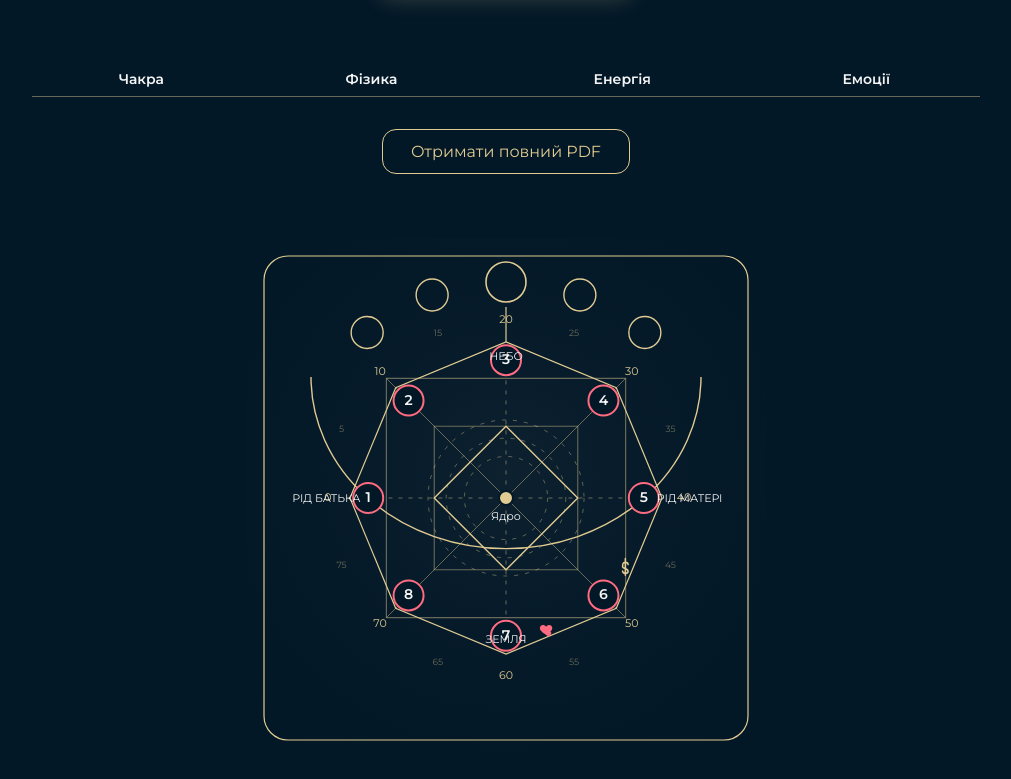
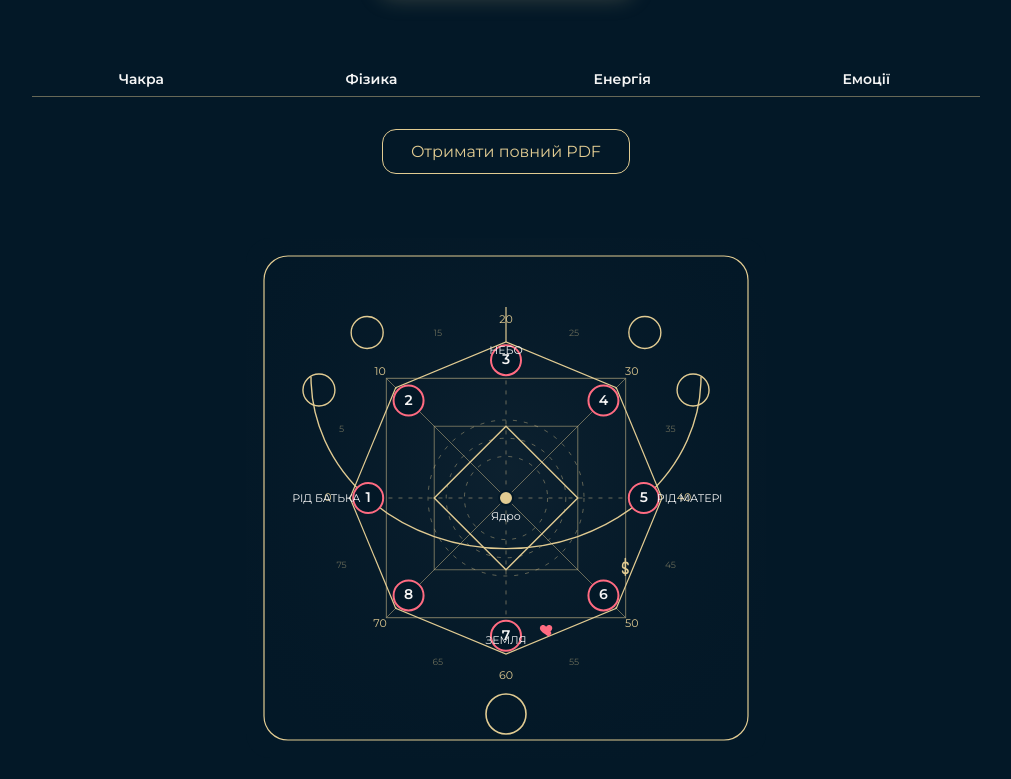
Before and after one commit to NadinMatrix/matrix-ryvok, a Next.js app: page / in a window 1280 px wide. Shown: the part 379-1158 px from the top of the page, without its empty margins (134-1145 px from the left). Built offline with nearby package versions, Linux system fonts and the light colour scheme.

Commit message:
Update ArcanaMatrixWeb.js

```diff
--- a/components/ArcanaMatrixWeb.js
+++ b/components/ArcanaMatrixWeb.js
@@ -366,7 +366,7 @@ export default function ArcanaMatrixWeb({ size = 520 }) {
         {/* підписи сторін світу / роду */}
         <text
           x={cx}
-          y={cy - rRodSquare - 18}
+          y={cy - rRodSquare - 24}
           fill={COLORS.text}
           fontSize={11}
           textAnchor="middle"
@@ -375,7 +375,7 @@ export default function ArcanaMatrixWeb({ size = 520 }) {
         </text>
         <text
           x={cx}
-          y={cy + rRodSquare + 25}
+          y={cy + rRodSquare + 26}
           fill={COLORS.text}
           fontSize={11}
           textAnchor="middle"
@@ -403,7 +403,7 @@ export default function ArcanaMatrixWeb({ size = 520 }) {
             {/* духовний центр над НЕБО */}
 <circle
   cx={cx}
-  cy={cy - (rOuter + 60)}
+  cy={cy + (rOuter + 60)}
   r={20}
   fill="none"
   stroke={COLORS.lineStrong}
@@ -411,7 +411,7 @@ export default function ArcanaMatrixWeb({ size = 520 }) {
 />
 
 {/* 2 енергії зліва на дузі */}
-{[-110, -130, ].map((deg, i) => {
+{[ -130,-150 ].map((deg, i) => {
   const rad = (Math.PI / 180) * deg;
   const x = cx + (rOuter + 60) * Math.cos(rad);
   const y = cy + (rOuter + 60) * Math.sin(rad);
@@ -429,7 +429,7 @@ export default function ArcanaMatrixWeb({ size = 520 }) {
 })}
 
 {/* 2 енергії справа на дузі */}
-{[-70, -50 ].map((deg, i) => {
+{[ -50 ,-30 ].map((deg, i) => {
   const rad = (Math.PI / 180) * deg;
   const x = cx + (rOuter + 60) * Math.cos(rad);
   const y = cy + (rOuter + 60) * Math.sin(rad);
```
